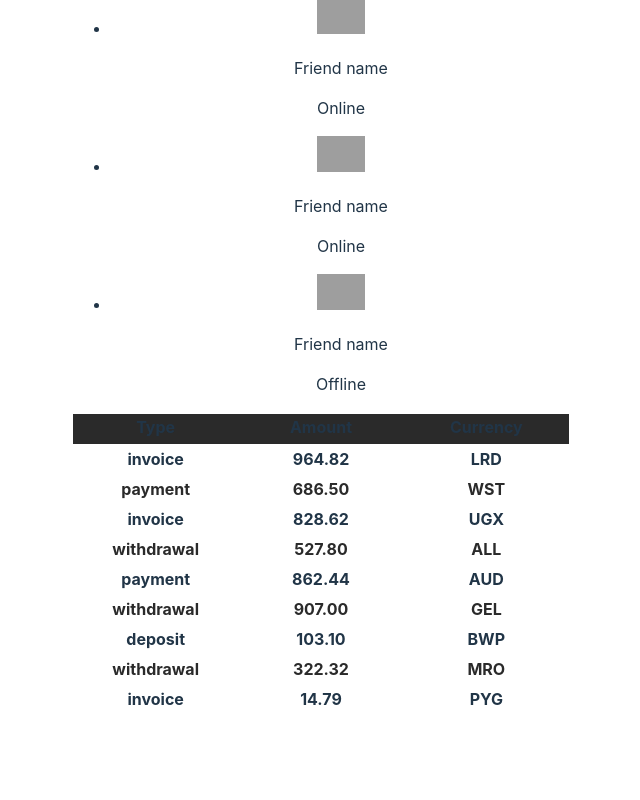
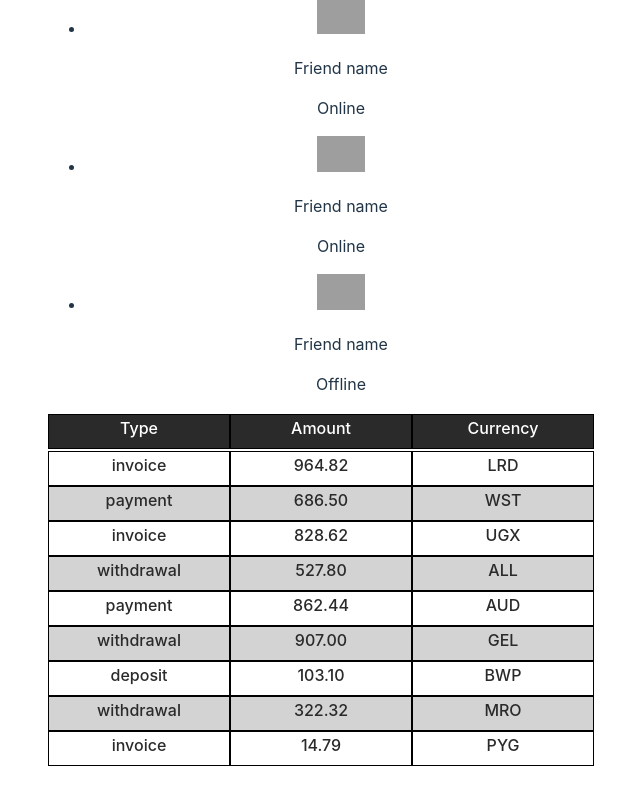
Before and after one commit to miroslavVakulenko/goit-react-hw-01, a React (Vite) app: page / in a window 1280 px wide. Shown: the part 840-1640 px from the top of the page, without its empty margins (319-959 px from the left). Before the commit the page ends 1590 px from the top, so only its background shows below. Built offline with nearby package versions, Linux system fonts and the light colour scheme; grey boxes are pictures that could not be loaded.

Commit message:
transaction done

```diff
--- a/src/components/transactions/Transactions.module.css
+++ b/src/components/transactions/Transactions.module.css
@@ -4,24 +4,35 @@
 .table{
   display: grid;
   grid-template-columns: repeat(3, 1fr);
-  grid-auto-rows: 30px;
+  grid-auto-rows: 35px;
+}
+.table > th{
+  margin: auto;
+  box-sizing: border-box;
+  font-weight: 500;
+  width: 100%;
+  height: 100%;
+  border: 0.5px solid black;
 }
 .tableHead{
   background-color: #2a2a2a;
   display: grid;
   grid-template-columns: repeat(3, 1fr);
-  grid-auto-rows: 30px;
+  grid-auto-rows: 35px;
+  font-weight: 600;
+  color: white;
+}
+.tableHead > th{
+  margin: 0 auto;
 }
 .tableTransaction{
-  width: 500px;
+  width: 550px;
   margin: 0 auto;
 }
-
+.tableTransaction tbody tr{
+  background-color: white;
+    color: #2a2a2a;
+}
 .tableTransaction tbody tr:nth-child(even) {
-  background-color: white;
-  color: #2a2a2a;
+  background-color: #d3d3d3;
 }
-
-.tableTransaction tbody tr{
-  border
-}
```
